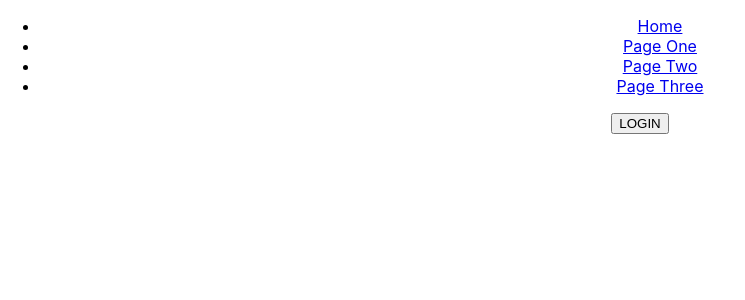
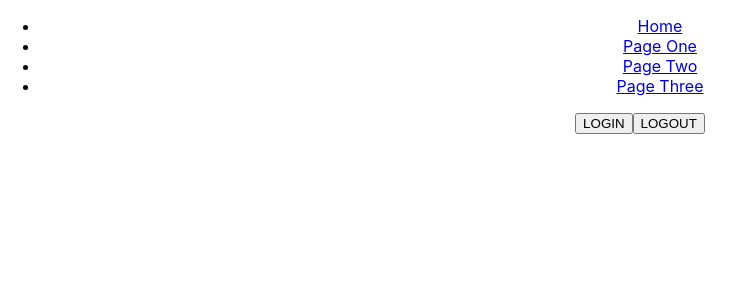
Before and after one commit to jubaerahamedbd/React-Router, a React (Create React App) app: page /login in a window 1280 px wide. Shown: the top 300 px of the page, without its empty margins (0-745 px from the left). Built offline with nearby package versions, Linux system fonts and the light colour scheme.

Commit message:
Navigate & Session Updated

```diff
--- a/src/components/MyRoute.js
+++ b/src/components/MyRoute.js
@@ -11,7 +11,6 @@ class MyRoute extends Component {
         return (
             <div>
                 <Routes>
-
                     <Route exact path="/" element={<Home />} />
                     <Route exact path="/login" element={<Login />} />
                     <Route exact path="/pageone" element={<PageOne />} />
--- a/src/components/pages/Login.js
+++ b/src/components/pages/Login.js
@@ -4,10 +4,14 @@ class Login extends Component {
     login=()=>{
         sessionStorage.setItem("userName","jubaer")
     }
+    logout=()=>{
+        sessionStorage.clear()
+    }
     render() {
         return (
             <div>
                 <button onClick={this.login}>LOGIN</button>
+                <button onClick={this.logout}>LOGOUT</button>
             </div>
         );
     }
```
